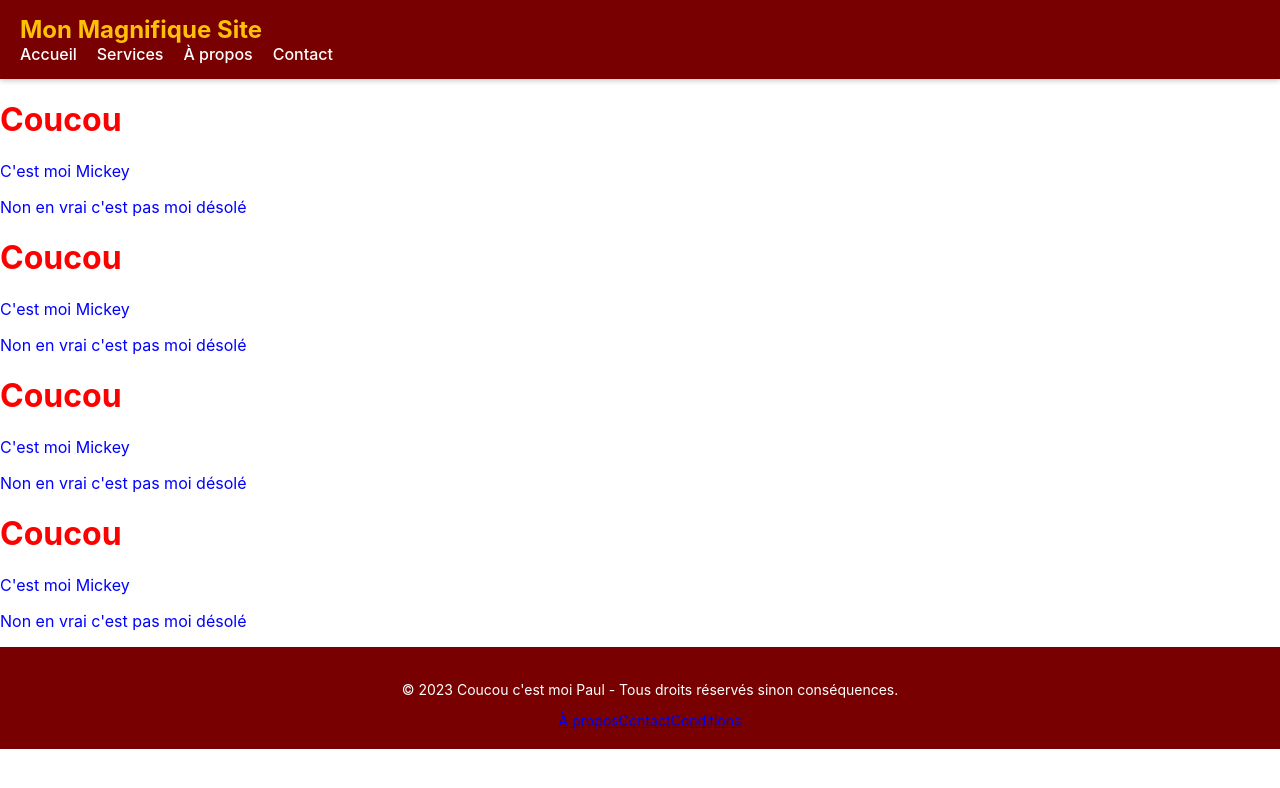
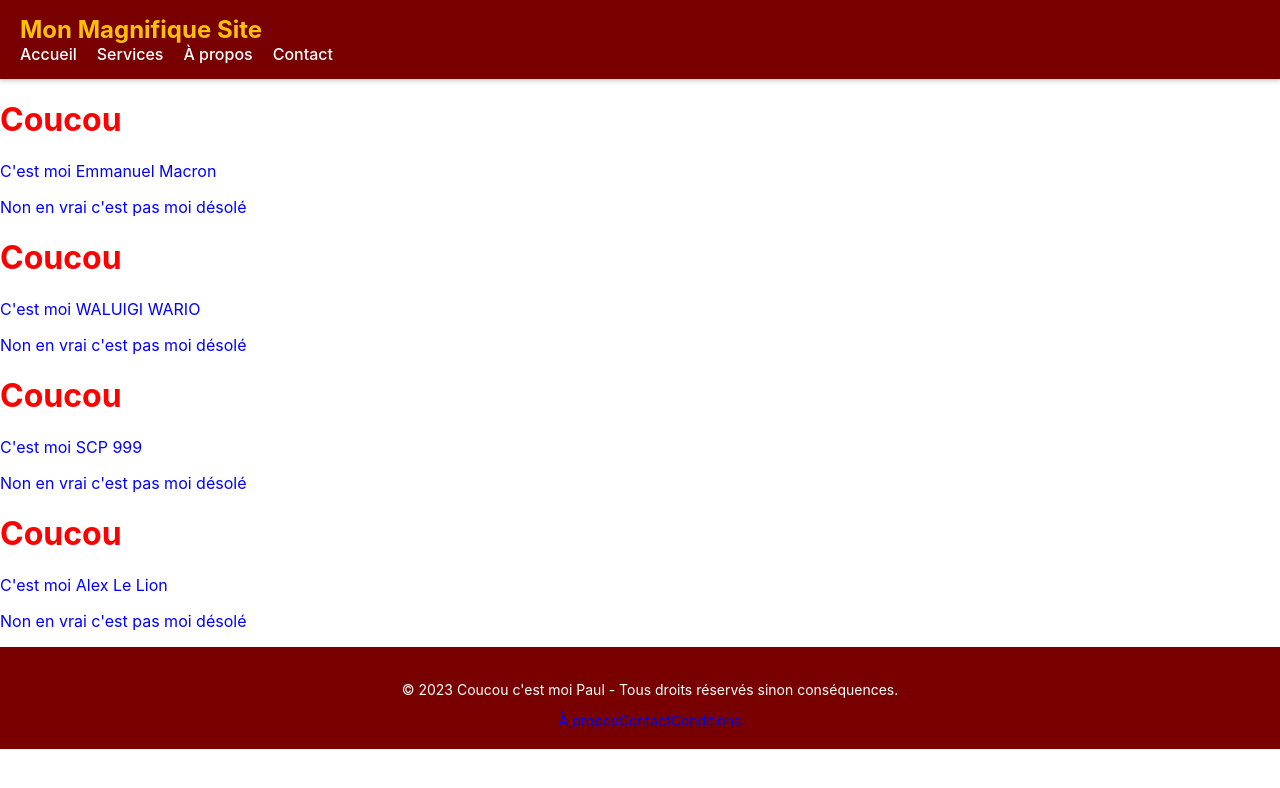
Before and after one commit to PaulSode/IPSSI, a React (Create React App) app in the folder app-tp1/: page / in a window 1280 px wide. Shown: the top 788 px of the page. Built offline with nearby package versions, Linux system fonts and the light colour scheme.

Commit message:
users map

```diff
--- a/app-tp1/src/App.js
+++ b/app-tp1/src/App.js
@@ -1,4 +1,3 @@
-import logo from './logo.svg';
 import './App.css';
 import Cards from "./services/components/cards/cards";
 import Header from "./services/components/header";
@@ -6,13 +5,16 @@ import Footer from "./services/components/footer";
 
 function App() {
 
+  const users = [
+    {id:1, nom:"Macron", prenom:"Emmanuel"},
+    {id:2, nom:"WARIO", prenom:"WALUIGI"},
+    {id:3, nom:"999", prenom:"SCP"},
+    {id:4, nom:"Le Lion", prenom:"Alex"}
+  ];
 
   return <>
     <Header></Header>
-    <Cards></Cards>
-    <Cards></Cards>
-    <Cards></Cards>
-    <Cards></Cards>
+    {users.map(user => <Cards key={user.id} {...user}></Cards>)}
     <Footer></Footer>
   </>
 
--- a/app-tp1/src/services/components/cards/cards.jsx
+++ b/app-tp1/src/services/components/cards/cards.jsx
@@ -1,12 +1,10 @@
 import style from "./cards.module.css"
 
-function Cards(){
-    return <>
-        <h1 className={style.titre}>Coucou</h1>
-        <p className={style.paragraphe}>C'est moi Mickey</p>
-        <p className={style.paragraphe}>Non en vrai c'est pas moi désolé</p>
-    </>
-
-}
-
+const Cards = ({prenom, nom}) => {
+        return <>
+            <h1 className={style.titre}>Coucou</h1>
+            <p className={style.paragraphe}>C'est moi {prenom} {nom}</p>
+            <p className={style.paragraphe}>Non en vrai c'est pas moi désolé</p>
+        </>
+    };
 export default Cards;
```
